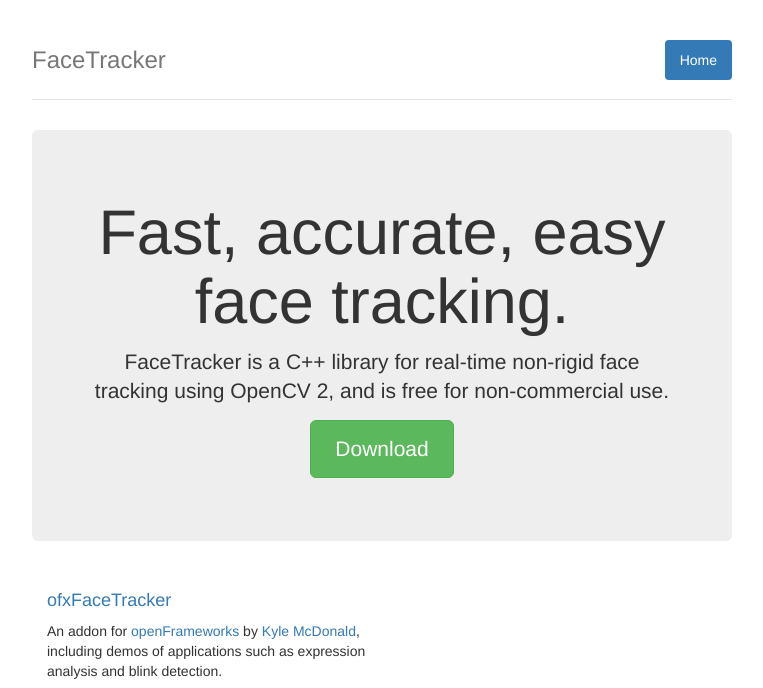
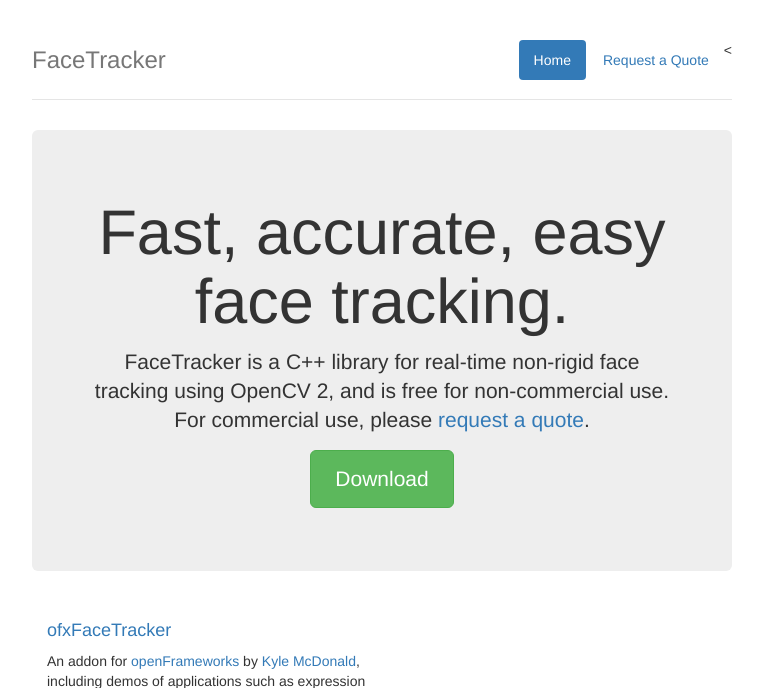
Before and after one commit to kylemcdonald/facetracker.net, a PHP site: page /index.php in a window 1280 px wide. Shown: the top 688 px of the page, without its empty margins (258-1021 px from the left). Run offline with PHP 8.4, Linux system fonts and the light colour scheme; some libraries are stand-ins or nearby versions.

Commit message:
commercial use

```diff
--- a/header.php
+++ b/header.php
@@ -26,9 +26,9 @@
     <div class="container">
       <div class="header">
         <ul class="nav nav-pills pull-right">
-          <li class="active"><a href="#">Home</a></li>
-          <!--<li><a href="http://facetracker.net/gallery/">Gallery</a></li>
-          <<li><a href="http://facetracker.net/quote/">Request a Quote</a></li>-->
+          <li class="active"><a href="http://facetracker.net/">Home</a></li>
+          <!--<li><a href="http://facetracker.net/gallery/">Gallery</a></li>-->
+          <<li><a href="http://facetracker.net/quote/">Request a Quote</a></li>
         </ul>
         <h3 class="text-muted">FaceTracker</h3>
       </div>
--- a/index.php
+++ b/index.php
@@ -1,7 +1,7 @@
 <?php include "header.php"; ?>
       <div class="jumbotron">
         <h1>Fast, accurate, easy face tracking.</h1>
-        <p class="lead">FaceTracker is a C++ library for real-time non-rigid face tracking using OpenCV 2, and is free for non-commercial use.<!-- For commercial use, please <a href="quote.html">request a quote</a>.--></p>
+        <p class="lead">FaceTracker is a C++ library for real-time non-rigid face tracking using OpenCV 2, and is free for non-commercial use. For commercial use, please <a href="quote.html">request a quote</a>.</p>
         <p><a class="btn btn-lg btn-success" href="https://github.com/kylemcdonald/FaceTracker/archive/master.zip">Download</a></p>
       </div>
 
```
